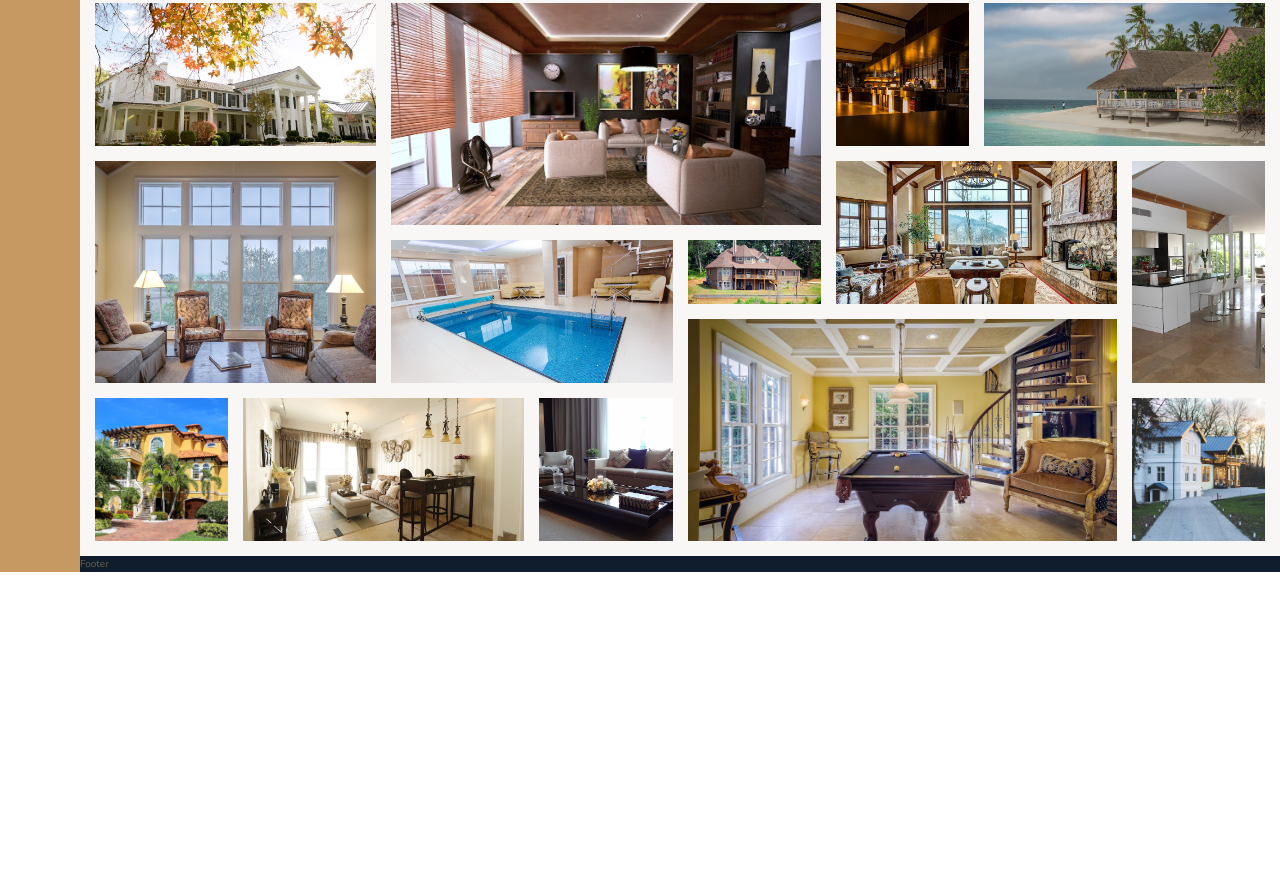
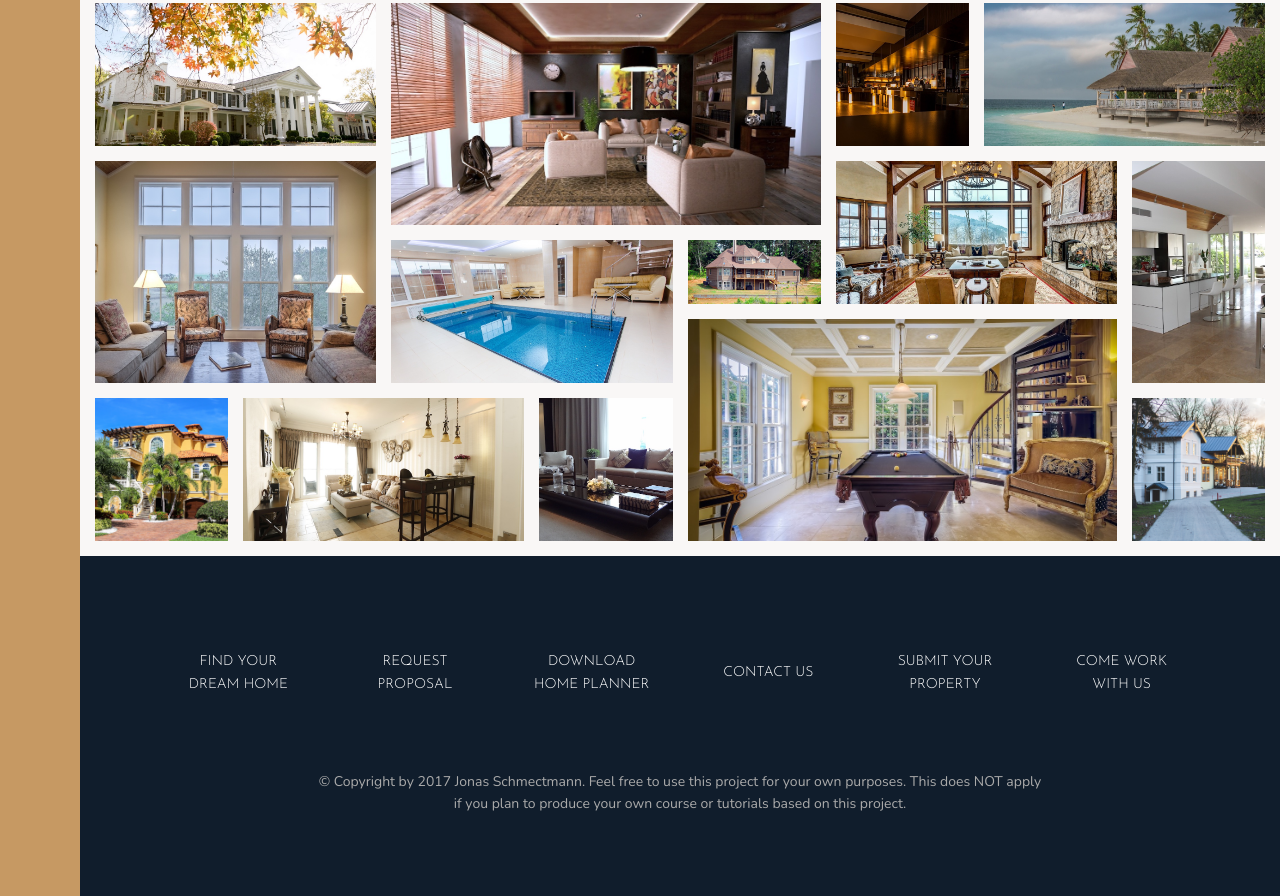
Before and after one commit to Irina-Dehtiarenko/Grid_ex-Nextel_project, a website: page index.html in a window 1280 px wide. Shown: the part 3084-3980 px from the top of the page. Before the commit the page ends 3656 px from the top, so only its background shows below. Drawn offline with nearby package versions, Linux system fonts and the light colour scheme.

Commit message:
builded the footer

```diff
--- a/index.html
+++ b/index.html
@@ -389,6 +389,32 @@
       </figure>
     </section>
 
-    <footer class="footer">Footer</footer>
+    <footer class="footer">
+      <ul class="nav">
+        <li class="nav__item">
+          <a href="#" class="nav__link">Find your dream home</a>
+        </li>
+        <li class="nav__item">
+          <a href="#" class="nav__link">Request proposal</a>
+        </li>
+        <li class="nav__item">
+          <a href="#" class="nav__link">Download home planner</a>
+        </li>
+        <li class="nav__item">
+          <a href="#" class="nav__link">Contact us</a>
+        </li>
+        <li class="nav__item">
+          <a href="#" class="nav__link">Submit your property</a>
+        </li>
+        <li class="nav__item">
+          <a href="#" class="nav__link">Come work with us</a>
+        </li>
+      </ul>
+      <p class="copyright">
+        &copy; Copyright by 2017 Jonas Schmectmann. Feel free to use this
+        project for your own purposes. This does NOT apply if you plan to
+        produce your own course or tutorials based on this project.
+      </p>
+    </footer>
   </body>
 </html>
--- a/sass/_footer.scss
+++ b/sass/_footer.scss
@@ -1,4 +1,43 @@
 .footer {
   background-color: $color-secondary;
   grid-column: full-start / full-end;
+  padding: 8rem;
 }
+
+.nav {
+  list-style: none;
+
+  display: grid;
+  grid-template-columns: repeat(auto-fit, minmax(15rem, 1fr));
+  grid-gap: 2rem;
+  align-items: center;
+
+  &__link:link,
+  &__link:visited {
+    font-size: 1.4rem;
+    color: #fff;
+    text-decoration: none;
+    font-family: $font-display;
+    text-transform: uppercase;
+    text-align: center;
+    padding: 1.5rem;
+    display: block;
+    transition: all 0.2s;
+  }
+
+  &__link:hover,
+  &__link:active {
+    background-color: rgba(#fff, 0.05);
+    transform: translateY(-3px);
+  }
+}
+
+.copyright {
+  font-size: 1.4rem;
+  color: $color-grey-light-2;
+  margin-top: 6rem;
+  margin-right: auto;
+  margin-left: auto;
+  text-align: center;
+  width: 70%;
+}
```
Also changed, not shown: css/style.css.
